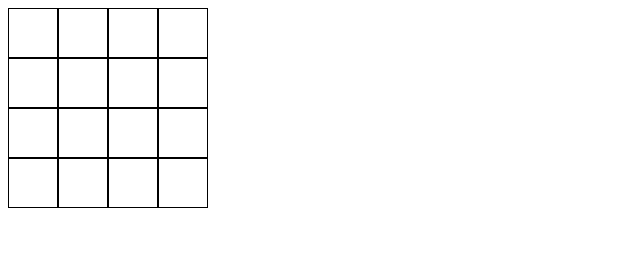
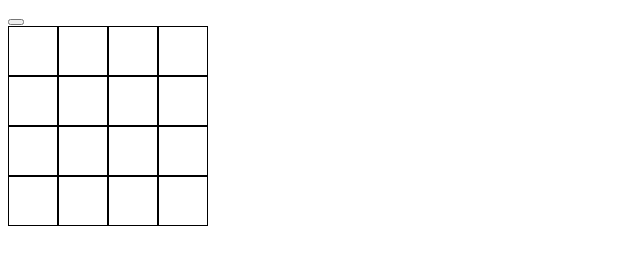
Before and after one commit to nicu420/etch-a-sketch, a plain HTML site: page index.html in a window 1280 px wide. Shown: the whole page, without its empty margins (0-640 px from the left). Drawn offline with Linux system fonts and the light colour scheme.

Commit message:
Added new button

```diff
--- a/index.html
+++ b/index.html
@@ -11,6 +11,7 @@
 </head>
 
 <body>
+    <button id="ask"></button>
     <div id="container"></div>
 </body>
 
```
